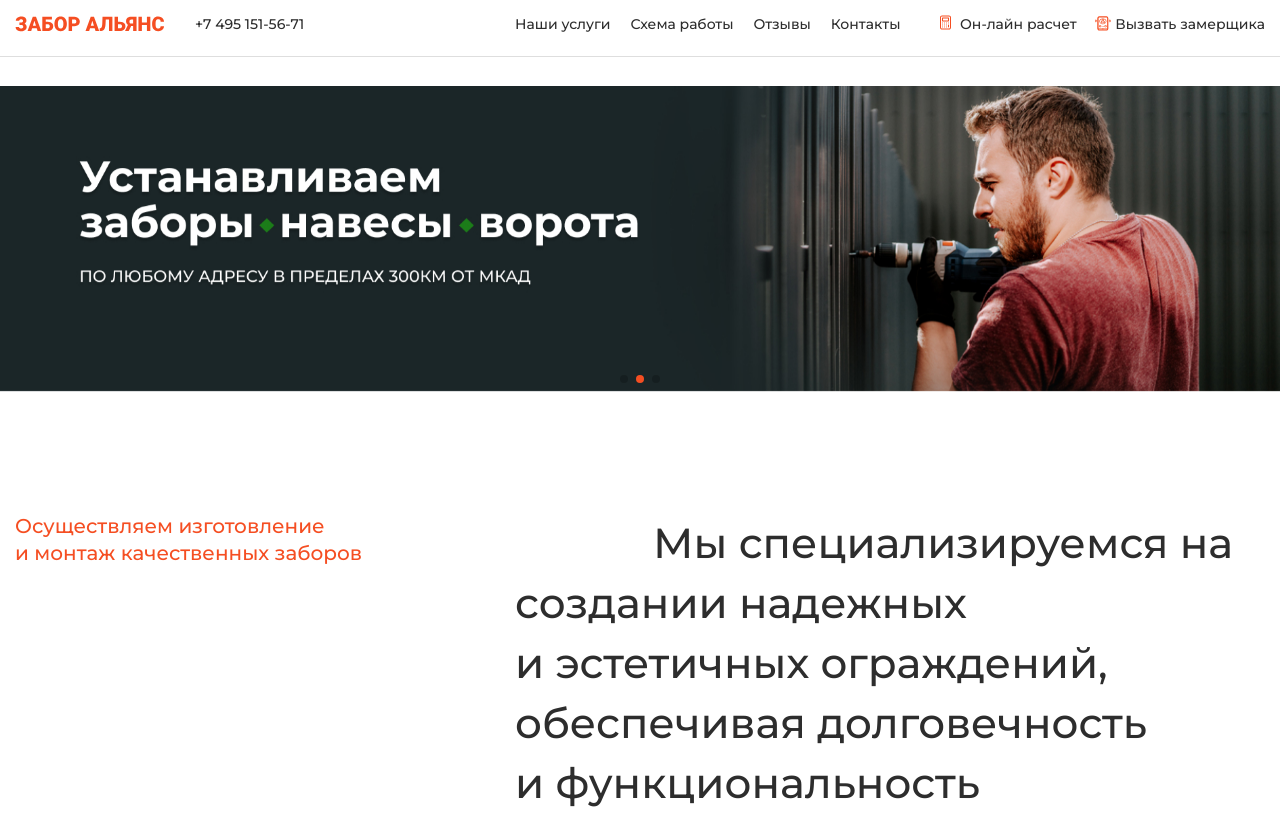
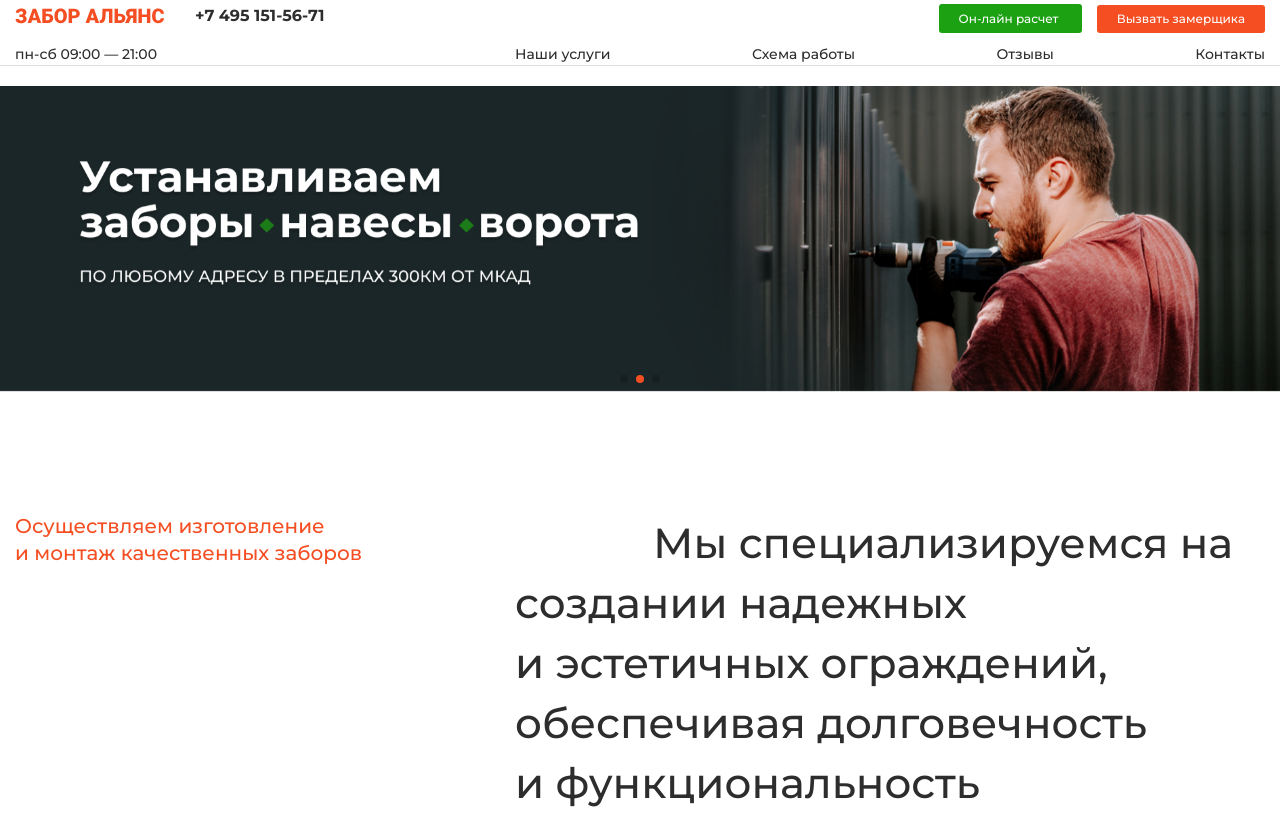
Before and after one commit to rmnv-s/zabor-alianz, a plain HTML site: page src/index.html in a window 1280 px wide. Shown: the top 816 px of the page. Drawn offline with nearby package versions, Linux system fonts and the light colour scheme.

Commit message:
fix(heder):  изменил кнопки, доб. режим работы

```diff
--- a/src/index.html
+++ b/src/index.html
@@ -26,6 +26,7 @@
             <a class="header__phone" href="tel:+74951515671">
               +7 495 151-56-71
             </a>
+            <p class="header__work-time">пн-сб 09:00 — 21:00</p>
           </div>
 
           <nav class="main-nav">
--- a/src/scss/blocks/header/header.scss
+++ b/src/scss/blocks/header/header.scss
@@ -17,16 +17,18 @@
     box-shadow: 0px 2px 4px rgba(0, 0, 0, 0.1);
   }
 
-  @media (max-width: 1260px) {
+  @media (max-width: 1336px) {
     margin-bottom: 3rem;
   }
 
   &__nav {
     height: 5.6rem;
-    padding-top: 1.6rem;
+    padding-top: 1.4rem;
+    // padding-bottom: 1.5rem;
+    align-items: baseline;
 
-    @media (max-width: 1260px) {
-      padding-top: 10px;
+    @media (max-width: 1336px) {
+      padding-top: 0.5rem;
       height: 6.5rem;
     }
 
@@ -35,16 +37,9 @@
     }
   }
 
-  a {
-    text-decoration: none;
-    color: $main-black;
-    transition: all 0.3s ease-in;
-    &:hover {
-      color: $main-orange;
-    }
-  }
-
   &__logo {
+    position: relative;
+    top: 0.1rem;
     margin-right: 3rem;
 
     & img {
@@ -57,13 +52,21 @@
   &__phone {
     position: absolute;
     top: 0;
-    font-size: 1.4rem;
-    font-weight: 500;
+    font-size: 1.6rem;
+    font-weight: 700;
+    text-decoration: none;
+    color: $main-black;
+    transition: all 0.3s ease-in;
 
-    @media (max-width: 1260px) {
+    &:hover {
+      color: $main-orange;
+    }
+
+    @media (max-width: 805px) {
       left: 0;
-      top: 2.9rem;
+      top: 2rem;
       font-size: 1.9rem;
+      font-weight: 500;
     }
 
     @media (max-width: 673px) {
@@ -74,6 +77,28 @@
 
     @media (max-width: 450px) {
       display: none;
+    }
+  }
+
+  &__work-time {
+    font-size: 1.2rem;
+    font-weight: 500;
+    margin-top: 0.2rem;
+    color: $main-black;
+
+    @media (max-width: 1336px) {
+      position: relative;
+      top: 1.8rem;
+      font-size: 1.4rem;
+    }
+
+    @media (max-width: 805px) {
+      top: 2.2rem;
+      font-size: 1rem;
+    }
+
+    @media (max-width: 673px) {
+      top: -0.1rem;
     }
   }
 }
@@ -94,10 +119,10 @@
       }
     }
 
-    @media (max-width: 1260px) {
+    @media (max-width: 1336px) {
       position: relative;
       justify-content: space-between;
-      margin-top: 10px;
+      // margin-top: 0.1rem;
     }
 
     @media (max-width: 673px) {
@@ -116,13 +141,21 @@
   }
 
   a {
+    text-decoration: none;
+    color: $main-black;
+    transition: all 0.3s ease-in;
+
+    &:hover {
+      color: $main-orange;
+    }
+
     @media (max-width: 673px) {
       color: #fff;
       font-size: 1.6rem;
     }
   }
 
-  @media (max-width: 1260px) {
+  @media (max-width: 1336px) {
     grid-column: 2/4;
     grid-row: 2/3;
     justify-content: space-between;
@@ -138,7 +171,7 @@
 .calling {
   justify-self: end;
 
-  @media (max-width: 1260px) {
+  @media (max-width: 1336px) {
     grid-column: 2/4;
     grid-row: 1/2;
   }
@@ -156,13 +189,16 @@
 
   &__btn {
     position: relative;
-    font-size: 1.4rem;
+    font-size: 1.2rem;
     color: $main-black;
     font-weight: 500;
     border: none;
     background-color: transparent;
     cursor: pointer;
     transition: all 0.3s ease-in;
+    padding: 0.7rem 2rem;
+    color: #fff;
+    border-radius: 0.3rem;
 
     @media (max-width: 673px) {
       font-size: 1.6rem;
@@ -171,12 +207,19 @@
       text-align: center;
     }
 
-    &:hover {
-      color: $main-orange;
-    }
+    &-online {
+      margin-right: 1.5rem;
+      background-color: $main-green;
+      color: #fff;
+      text-decoration: none;
 
-    &-online {
-      margin-right: 3.5rem;
+      &:hover {
+        // opacity: 0.8;
+        outline: 1px solid $main-green;
+        box-shadow: 0px 2px 4px rgba(0, 0, 0, 0.2);
+        background-color: transparent;
+        color: $main-black;
+      }
 
       @media (max-width: 673px) {
         margin-right: 0;
@@ -184,36 +227,46 @@
         margin-bottom: 3rem;
       }
 
-      &::before {
-        position: absolute;
-        content: url("../img/icons/online-icon-btn.svg");
-        width: 1.1rem;
-        height: 1.4rem;
-        left: -2rem;
-        top: 0;
+      //       &::before {
+      //         position: absolute;
+      //         content: url("../img/icons/online-icon-btn.svg");
+      //         width: 1.1rem;
+      //         height: 1.4rem;
+      //         left: -2rem;
+      //         top: 0;
+      //
+      //         @media (max-width: 673px) {
+      //           display: none;
+      //         }
+      //       }
+    }
 
-        @media (max-width: 673px) {
-          display: none;
-        }
+    &-gager {
+      background-color: $main-orange;
+
+      &:hover {
+        outline: 1px solid $main-orange;
+        box-shadow: 0px 2px 4px rgba(0, 0, 0, 0.2);
+        background-color: transparent;
+        color: $main-black;
       }
-    }
-    &-gager {
+
       @media (max-width: 673px) {
         color: #fff;
         background-color: $main-orange;
       }
 
-      &::before {
-        position: absolute;
-        content: url("../img/icons/call-icon-btn.svg");
-        width: 1.1rem;
-        height: 1.4rem;
-        left: -2rem;
-        top: 0;
-        @media (max-width: 673px) {
-          display: none;
-        }
-      }
+      // &::before {
+      //   position: absolute;
+      //   content: url("../img/icons/call-icon-btn.svg");
+      //   width: 1.1rem;
+      //   height: 1.4rem;
+      //   left: -2rem;
+      //   top: 0;
+      //   @media (max-width: 673px) {
+      //     display: none;
+      //   }
+      // }
     }
   }
 
@@ -259,13 +312,3 @@
   color: #fff !important;
   display: block;
 }
-
-.test {
-  position: absolute;
-  top: 0;
-  left: 0;
-  width: 100vw;
-  height: 100vh;
-  background-color: pink;
-  z-index: 10000;
-}
```
Also changed, not shown: src/css/main.min.css.
